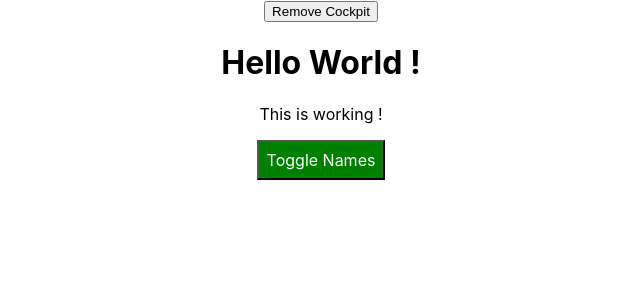
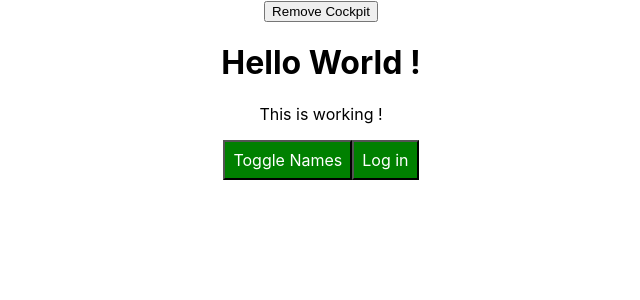
Before and after one commit to Rony20/React-Practice, a React (Create React App) app: page / in a window 1280 px wide. Shown: the top 300 px of the page, without its empty margins (319-959 px from the left). Built offline with nearby package versions, Linux system fonts and the light colour scheme.

Commit message:
Using context manager to avoid prop chaining. Authentication is taken for example.

```diff
--- a/src/components/Cockpit/Cockpit.js
+++ b/src/components/Cockpit/Cockpit.js
@@ -1,24 +1,25 @@
 /* eslint-disable react-hooks/rules-of-hooks */
-import React, { useEffect } from 'react'
-import classes from "./Cockpit.module.css"
+import React, { useEffect } from "react";
+import classes from "./Cockpit.module.css";
+
+import AuthContext from "../../context/auth-context";
 
 const cockpit = (props) => {
-
-    useEffect( () => {
-        console.log("[Cockpit.js] useEffect")
-        setTimeout( () =>  alert("Save data to cloud !"), 1000)
-        return () => console.log("[Cokpit.js] cleanup work in useEffect.")
+  useEffect(() => {
+    console.log("[Cockpit.js] useEffect");
+    setTimeout(() => alert("Save data to cloud !"), 1000);
+    return () => console.log("[Cokpit.js] cleanup work in useEffect.");
   }, []);
 
   useEffect(() => {
-        console.log("[Cockpit.js] 2nd useEffect")
-        return () => console.log("[Cokpit.js] cleanup work in 2nd useEffect.")
-    })
+    console.log("[Cockpit.js] 2nd useEffect");
+    return () => console.log("[Cokpit.js] cleanup work in 2nd useEffect.");
+  });
 
-    let btnClass = ""
+  let btnClass = "";
 
-    if(props.showPersons){
-        btnClass = classes.Red
+  if (props.showPersons) {
+    btnClass = classes.Red;
   }
 
   const assignedClasses = [];
@@ -37,8 +38,11 @@
       <button className={btnClass} onClick={props.clicked}>
         Toggle Names
       </button>
+      <AuthContext.Consumer>
+        {(context) => <button onClick={context.login}>Log in</button> }
+      </AuthContext.Consumer>
     </div>
   );
-}
+};
 
-export default React.memo(cockpit)
+export default React.memo(cockpit);
--- a/src/components/Persons/Person/Person.js
+++ b/src/components/Persons/Person/Person.js
@@ -2,17 +2,30 @@
 import PropTypes from "prop-types"
 
 import classes from "./Person.module.css";
+import AuthContext from "../../../context/auth-context"
 
 class Person extends Component {
+
+  componentDidMount() {
+    this.inputElement.focus()
+  }
+
   render() {
     console.log('[Person.js] rendering...')
     return (
       <div className={classes.Person}>
+        <AuthContext.Consumer>
+          {(context) => context.authenticated ? <p>Authenticated !</p>: <p>Please log in !</p>}
+        </AuthContext.Consumer>
         <p onClick={this.props.click}>
           I'm {this.props.name}. I'm {this.props.age} years old !
         </p>
         <p>{this.props.children}</p>
-        <input type="text" onChange={this.props.changed} value={this.props.name} />
+        <input
+          type="text"
+          ref = {(inputEl) => {this.inputElement = inputEl}}
+          onChange={this.props.changed}
+          value={this.props.name} />
       </div>
     );
   }
--- a/src/containers/App.js
+++ b/src/containers/App.js
@@ -3,6 +3,7 @@
 
 import Persons from "../components/Persons/Persons";
 import Cockpit from "../components/Cockpit/Cockpit";
+import AuthContext from "../context/auth-context";
 
 class App extends Component {
   constructor(props) {
@@ -17,7 +18,8 @@
       { id: "n3", name: "Sneh", age: 17 },
     ],
     showPersons: false,
-    showCockpit: true
+    showCockpit: true,
+    authenticated: false,
   };
 
   static getDerivedStateFromProps(props, state) {
@@ -26,16 +28,16 @@
   }
 
   componentDidMount() {
-    console.log('[App.js] coponent did mount')
+    console.log("[App.js] coponent did mount");
   }
 
   shouldComponentUpdate(nextProps, nextState) {
-    console.log("[App.js] shouldComponentUpdate")
-    return true
+    console.log("[App.js] shouldComponentUpdate");
+    return true;
   }
 
   componentDidUpdate() {
-    console.log("[App.js] componentDidUpdate")
+    console.log("[App.js] componentDidUpdate");
   }
 
   nameChangedHandler = (event, id) => {
@@ -65,8 +67,12 @@
     this.setState({ showPersons: !tempShowPerson });
   };
 
+  loginHandler = () => {
+    this.setState({ authenticated: true });
+  };
+
   render() {
-    console.log("[App.js] render.")
+    console.log("[App.js] render.");
     let persons = null;
 
     if (this.state.showPersons) {
@@ -81,13 +87,29 @@
 
     return (
       <div className={classes.App}>
-        <button onClick={() => {this.setState({showCockpit: false})}}>Remove Cockpit</button>
-        {this.state.showCockpit ? <Cockpit
-          personsLength={this.state.persons.length}
-          showPersons={this.state.showPersons}
-          clicked={this.togglePersonHandler}
-        />: null}
-        {persons}
+        <button
+          onClick={() => {
+            this.setState({ showCockpit: false });
+          }}
+        >
+          Remove Cockpit
+        </button>
+        <AuthContext.Provider
+          value={{
+            authenticated: this.state.authenticated,
+            login: this.loginHandler,
+          }}
+        >
+          {this.state.showCockpit ? (
+            <Cockpit
+              personsLength={this.state.persons.length}
+              showPersons={this.state.showPersons}
+              clicked={this.togglePersonHandler}
+              login={this.loginHandler}
+            />
+          ) : null}
+          {persons}
+        </AuthContext.Provider>
       </div>
     );
     // return React.createElement('div', {className: 'App'}, React.createElement('header', {className: 'App-header'}, 'Hello World !!'))
--- /dev/null
+++ b/src/context/auth-context.js
@@ -0,0 +1,8 @@
+import React from "react";
+
+const authContext = React.createContext({
+  authenticated: false,
+  login: () => {},
+});
+
+export default authContext;
```
Lines whose indentation alone changed are shown as unchanged.
